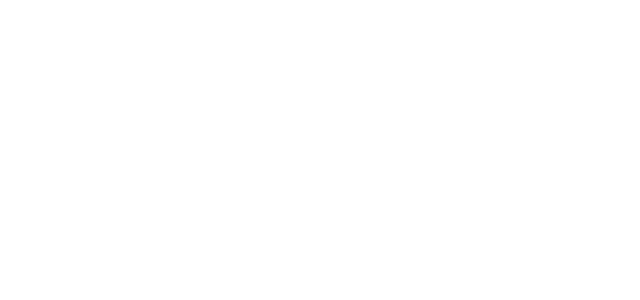
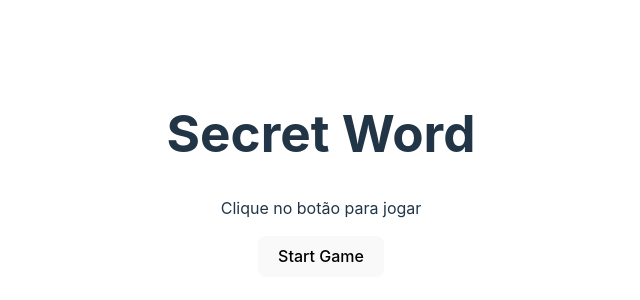
Before and after one commit to gaabiceranto/Secret-Word-Game, a React (Vite) app: page / in a window 1280 px wide. Shown: the part 226-526 px from the top of the page, without its empty margins (319-959 px from the left). Built offline with nearby package versions, Linux system fonts and the light colour scheme.

Commit message:
Criando Componentes

```diff
--- a/src/App.jsx
+++ b/src/App.jsx
@@ -1,12 +1,35 @@
-import { useState } from 'react'
+// react
+import { useState,useEffect,useCallback } from 'react'
 import reactLogo from './assets/react.svg'
+
+// css
 import './App.css'
 
+// data
+import { wordsList } from './data/words'
+
+//components
+import StartScreen from './components/StartScreen'
+import Game from './components/Game'
+import GameOver from './components/GameOver'
+
+
+
+const stages = [
+  {id:1, name:"start"},
+  {id:2, name:"game"},
+  {id:1, name:"end"}
+];
+
 function App() {
+  const [gameStage,setGameStage] = useState(stages[0].name)
+  const [words] = useState(wordsList)
 
   return (
     <div className="App">
-
+      {gameStage == "start" && <StartScreen/>}
+      {gameStage == "game" && <Game/>}
+      {gameStage == "over" && <GameOver/>}
     </div>
   )
 }
--- /dev/null
+++ b/src/components/Game.jsx
@@ -0,0 +1,7 @@
+import React from 'react'
+
+export default function Game() {
+  return (
+    <div>Game</div>
+  )
+}
--- /dev/null
+++ b/src/components/GameOver.jsx
@@ -0,0 +1,7 @@
+import React from 'react'
+
+export default function GameOver() {
+  return (
+    <div>GameOver</div>
+  )
+}
--- /dev/null
+++ b/src/components/StartScreen.jsx
@@ -0,0 +1,11 @@
+import React from 'react'
+
+export default function StartScreen() {
+  return (
+    <>
+        <h1>Secret Word</h1>
+        <p>Clique no botão para jogar</p>
+        <button>Start Game</button>
+    </>
+  )
+}
```
